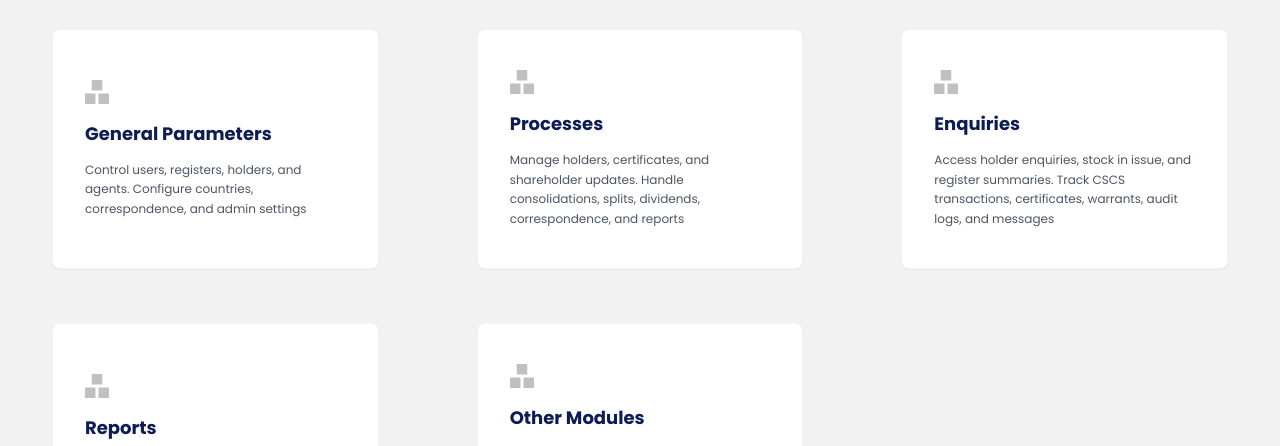
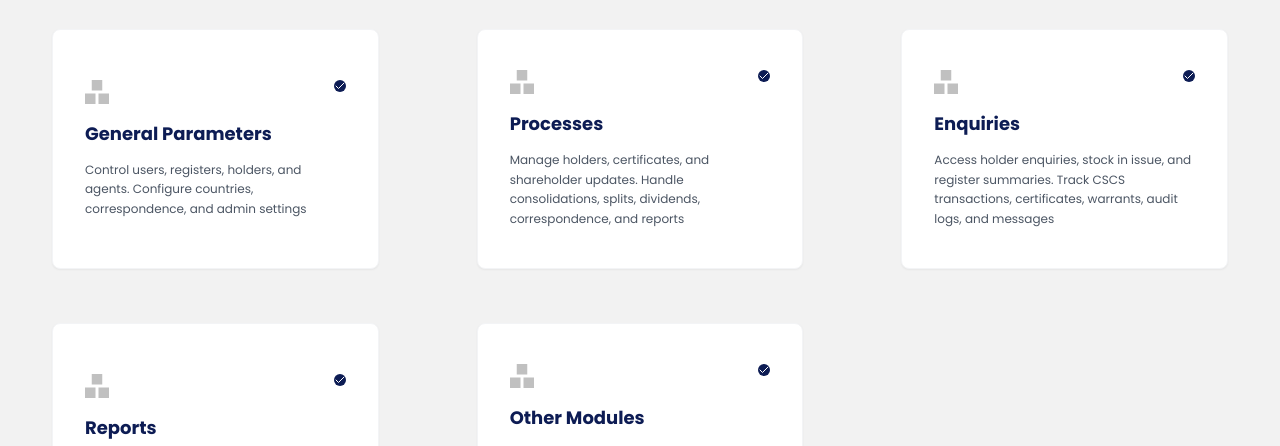
Before and after one commit to FrisSoftwareteam/FirstReg-master, a Next.js app: page /dashboard in a window 1280 px wide. Shown: the part 340-786 px from the top of the page. Built offline with nearby package versions, Linux system fonts and the light colour scheme.

Commit message:
fixed minor UI omission

```diff
--- a/components/module-card.tsx
+++ b/components/module-card.tsx
@@ -1,3 +1,4 @@
+import { Check } from "lucide-react";
 import React from "react";
 
 interface ModuleCardProps extends React.HTMLAttributes<HTMLButtonElement> {
@@ -26,8 +27,9 @@ const ModuleCard: React.FC<ModuleCardProps> = ({
       } ${className}`}
       {...props}
     >
-      <div className="flex gap-1 mb-4">
+      <div className="flex justify-between gap-1 mb-4">
         {icon ? icon : <div className="w-3 h-3 bg-primary" />}
+        <Check className="w-3 h-3 bg-primary rounded-full text-white" />
       </div>
       <h3 className="text-lg font-poppins font-[700] text-primary mb-3">
         {title}
```
